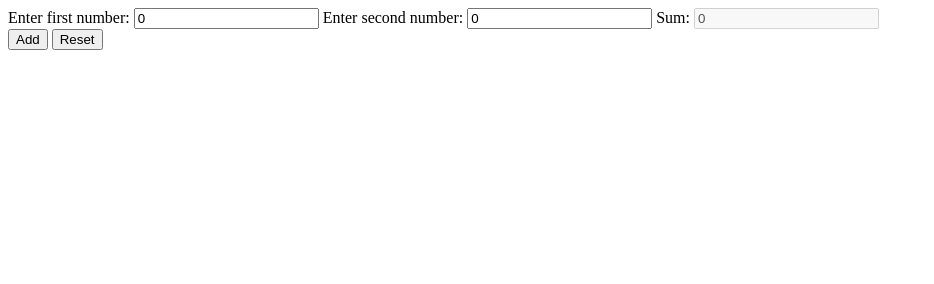
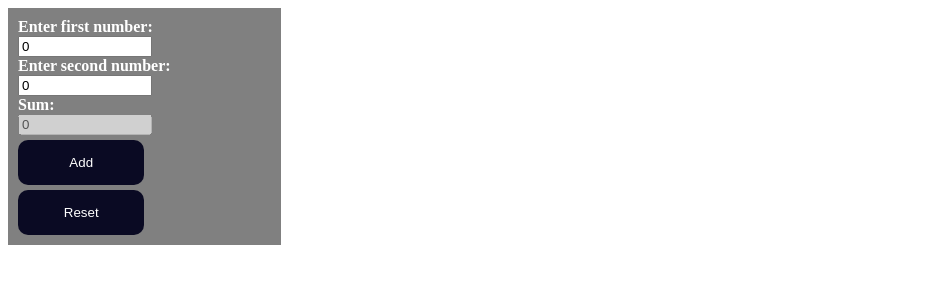
Before and after one commit to shirosatku/AddTwoNumbers, a plain HTML site: page index.html in a window 1280 px wide. Shown: the whole page, without its empty margins (0-934 px from the left). Drawn offline with Linux system fonts and the light colour scheme.

Commit message:
CSS for the app

```diff
--- /dev/null
+++ b/index.css
@@ -0,0 +1,34 @@
+#button1, #button2 {
+    /*position: absolute;*/
+    top:50%;
+    background-color:#0a0a23;
+    color: #fff;
+    border:none;
+    border-radius:10px;
+    padding:15px;
+    min-height:30px;
+    min-width: 120px;
+    margin-top: 5px;
+  }
+
+#button1:hover, #button2:hover {
+    background-color:#819eee;
+}
+
+
+div {
+    background-color: grey;
+    width: 20%;
+    padding: 10px;
+   }
+
+label {
+    color: white;
+    font-weight: bold;
+    width: 300px;
+    float: left;
+  }
+
+input {
+  width: 50%;
+}
--- a/index.html
+++ b/index.html
@@ -4,6 +4,7 @@
     <head>
         <title> Add two numbers </title>
         <script src="index.js"></script>
+        <link rel="stylesheet" href="index.css">
     </head>
 
     <body>
```
